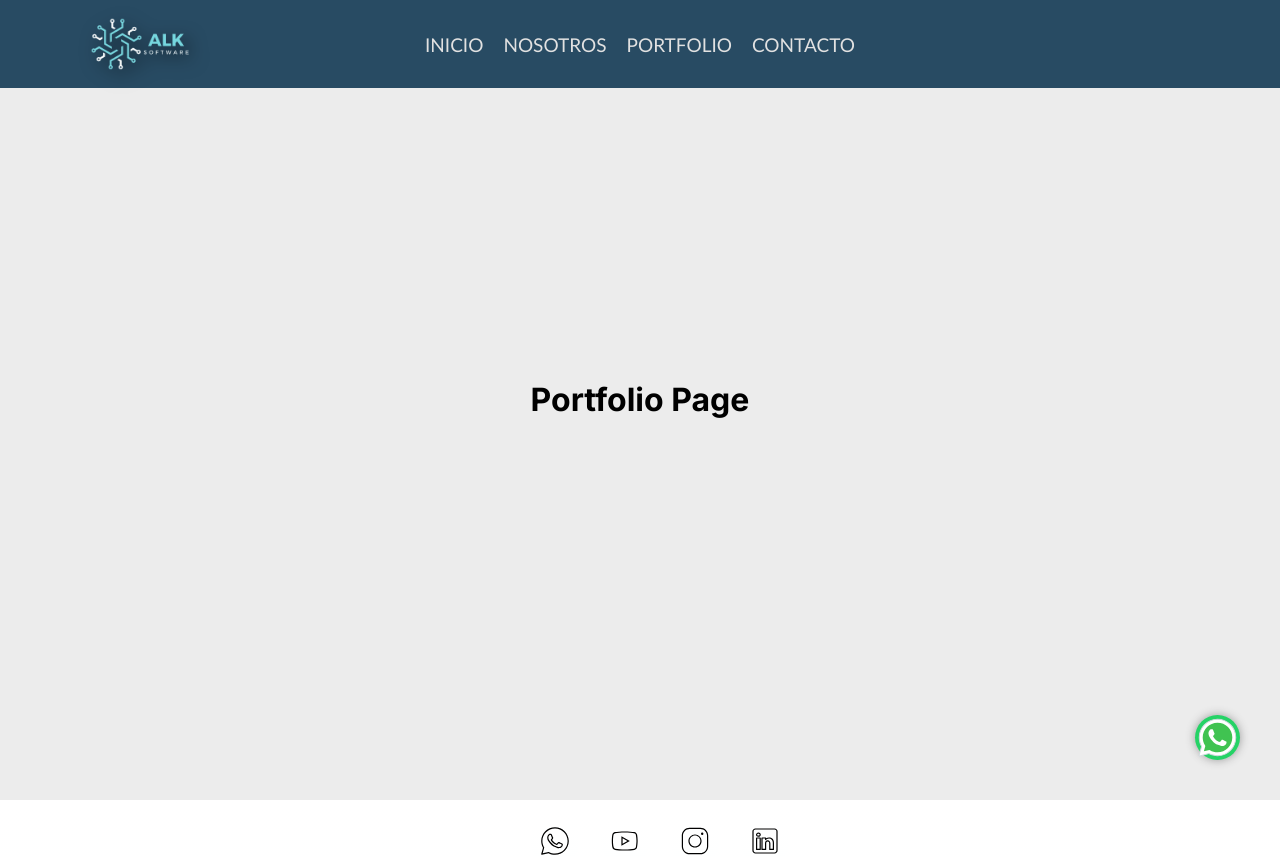
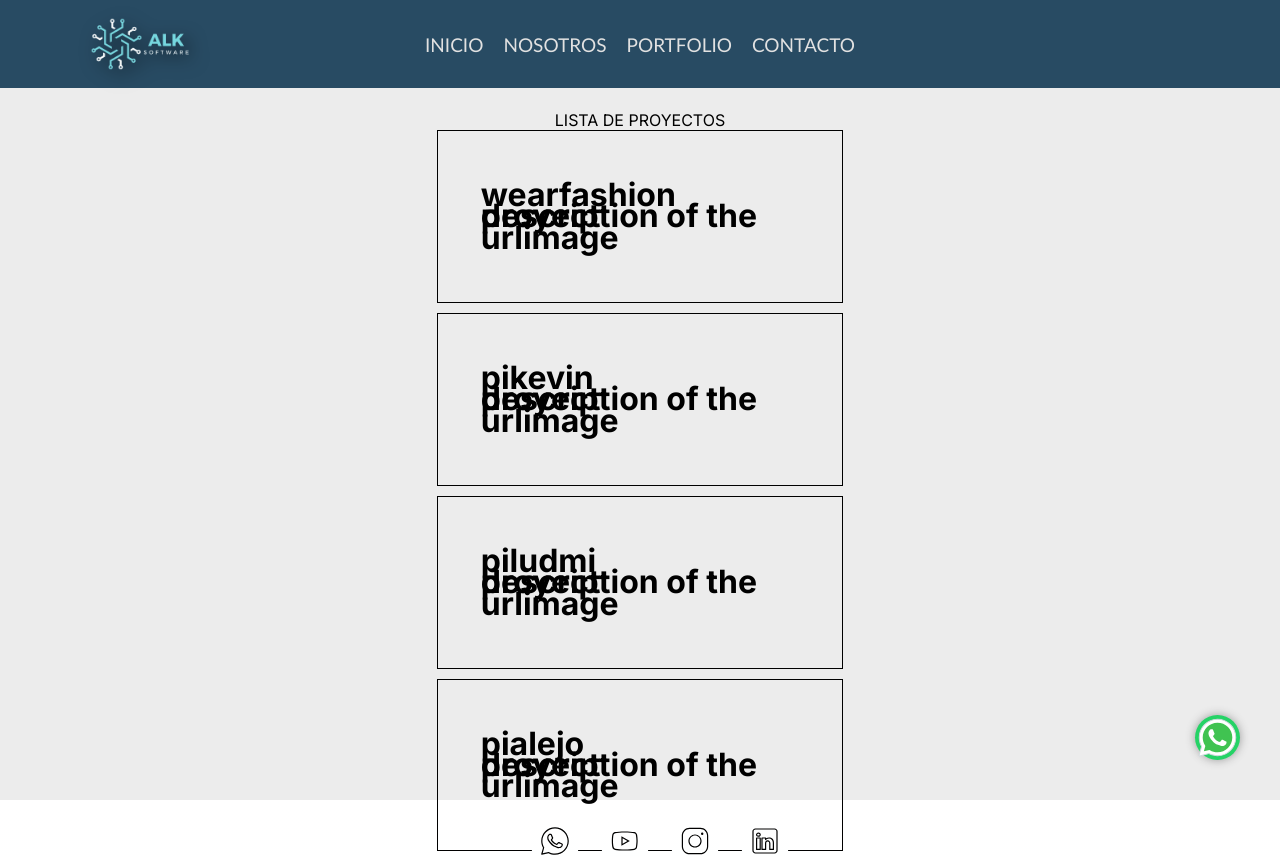
Before and after one commit to alejoborracci21/ALK-Software, a Next.js app: page /portfolio in a window 1280 px wide. Shown: the top 857 px of the page. Built offline with nearby package versions, Linux system fonts and the light colour scheme.

Commit message:
proyects

```diff
--- /dev/null
+++ b/src/app/portfolio/components/list.module.css
@@ -0,0 +1,15 @@
+.container{
+    margin-top: 30vh;
+    display: flex;
+    flex-direction: column;
+    align-items: center;
+    height: 100vh;
+}
+
+
+.proyect{
+    color: black;
+    border: 1px solid black;
+    padding: 10%;
+    margin: 10px;
+}
--- /dev/null
+++ b/src/app/portfolio/components/list.tsx
@@ -0,0 +1,28 @@
+import styles from "./list.module.css"
+import proyectos from "../proyects.json"
+
+interface Proyecto {
+  name: string,
+  description: string,
+  image: string
+}
+
+const {proyects} = proyectos
+
+
+
+export const ListProyect = () => {
+
+
+    return (
+      <div className={styles.container}>
+        <div>LISTA DE PROYECTOS</div>
+        <div>{proyects.map((p:any) =>
+        <div className={styles.proyect}>
+            <h1 className={styles.name}>{p.name}</h1>
+            <h1 className={styles.description}>{p.description}</h1>
+            <h1 className={styles.image}>{p.image}</h1>
+        </div>)}</div>
+      </div>
+    );
+}
--- a/src/app/portfolio/page.module.css
+++ b/src/app/portfolio/page.module.css
@@ -4,4 +4,9 @@
     display: flex;
     align-items: center;
     justify-content: center;
+    color: black;
 }
+
+.proyect{
+    color: black;
+}
--- a/src/app/portfolio/page.tsx
+++ b/src/app/portfolio/page.tsx
@@ -1,10 +1,13 @@
 import styles from "./page.module.css"
+import { ListProyect } from "./components/list";
+
 
 
 export default function Portfolio() {
+
     return (
       <main className={styles.page}>
-        <h1>Portfolio Page</h1>
+       <ListProyect/>
       </main>
     );
   }
--- /dev/null
+++ b/src/app/portfolio/proyects.json
@@ -0,0 +1,24 @@
+{
+    "proyects": [
+        {
+            "name": "wearfashion",
+            "image": "urlimage",
+            "description": "description of the proyect"
+        },
+        {
+            "name": "pikevin",
+            "image": "urlimage",
+            "description": "description of the proyect"
+        },
+        {
+            "name": "piludmi",
+            "image": "urlimage",
+            "description": "description of the proyect"
+        },
+        {
+            "name": "pialejo",
+            "image": "urlimage",
+            "description": "description of the proyect"
+        }
+    ]
+}
```
